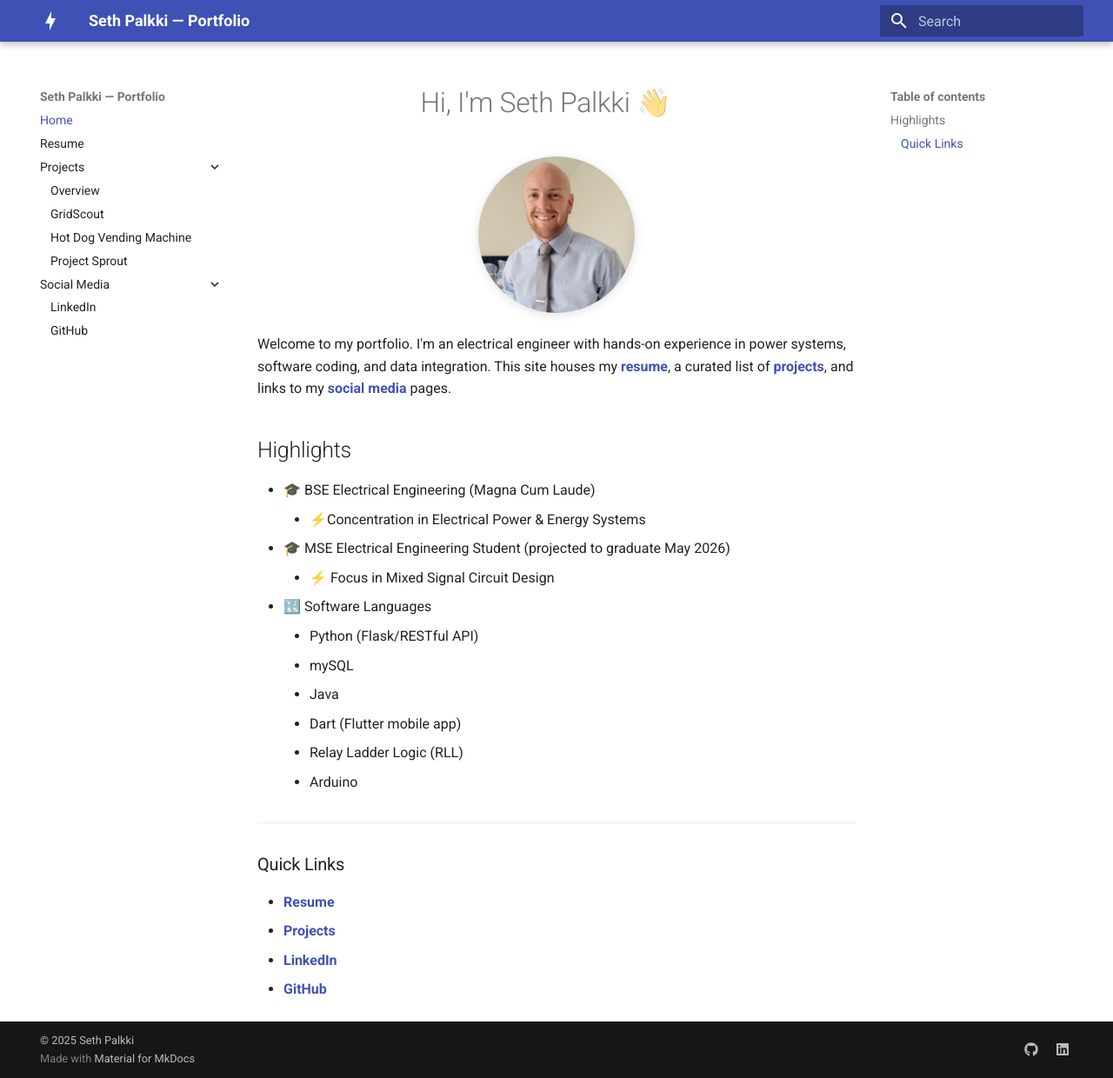
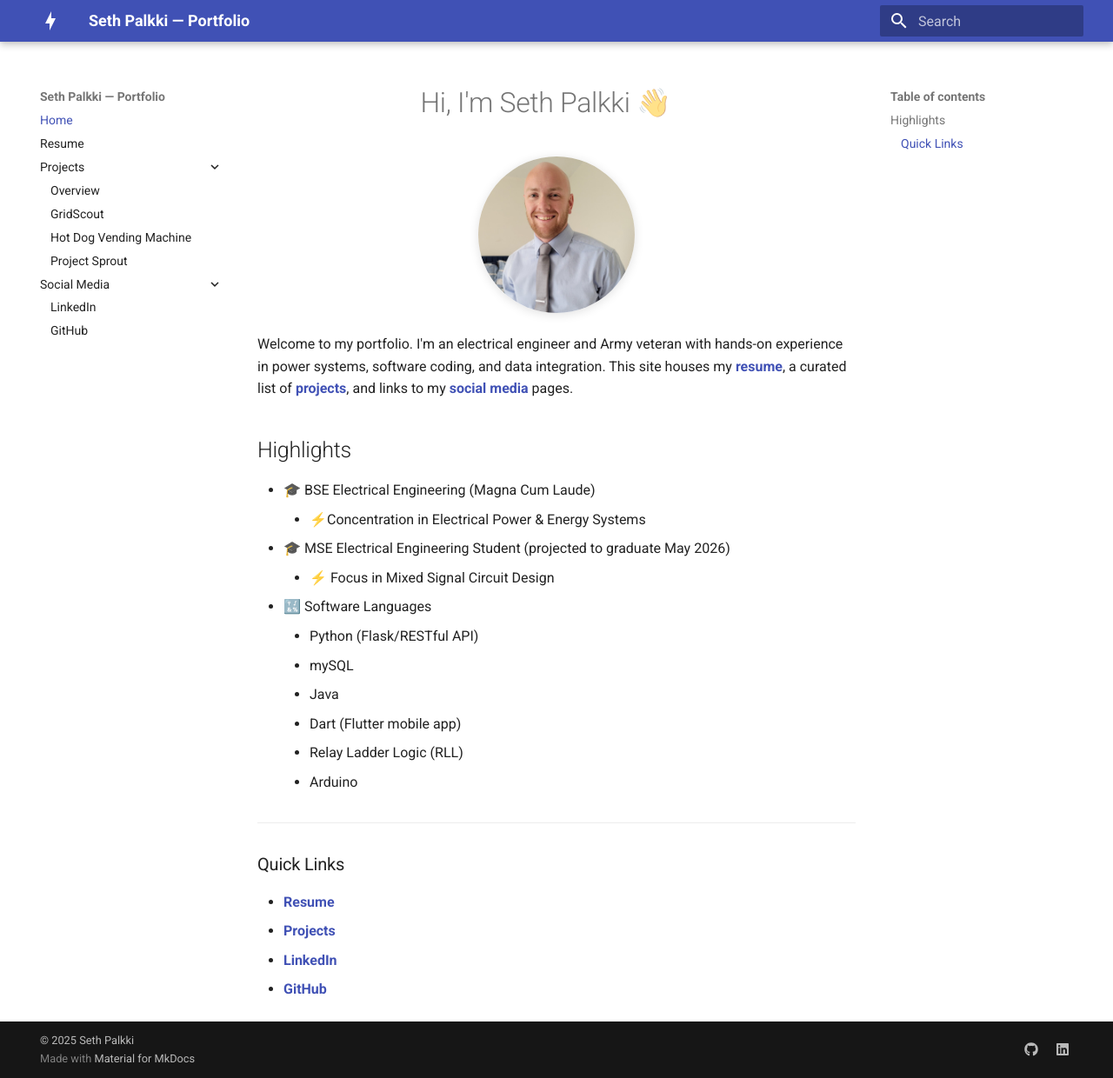
Before and after one commit to EmperorPalkkitine/my-portfolio, an MkDocs documentation site: the page built from docs/index.md, in a window 1280 px wide and 1240 px high. Shown: the whole window at 87% size. Built offline with MkDocs 1.6.1 and Material for MkDocs 9.7.7, drawn with Linux system fonts in a browser that asks for light colours.

Commit message:
updated landing page

```diff
--- a/docs/index.md
+++ b/docs/index.md
@@ -2,7 +2,7 @@
 <p align="center">
     <img src="assets/headshot.jpg" alt="Seth Palkki headshot" width="180" loading="lazy" style="border-radius: 50%; box-shadow:0 2px 12px rgba(0,0,0,.12)">
 </p>
-Welcome to my portfolio. I'm an electrical engineer with hands-on experience in power systems, software coding, and data integration. This site houses my **[resume](resume.md)**, a curated list of **[projects](projects/index.md)**, and links to my **[social media](socialmedia.md)** pages.
+Welcome to my portfolio. I'm an electrical engineer and Army veteran with hands-on experience in power systems, software coding, and data integration. This site houses my **[resume](resume.md)**, a curated list of **[projects](projects/index.md)**, and links to my **[social media](socialmedia.md)** pages.
 
 ## Highlights
 
```
